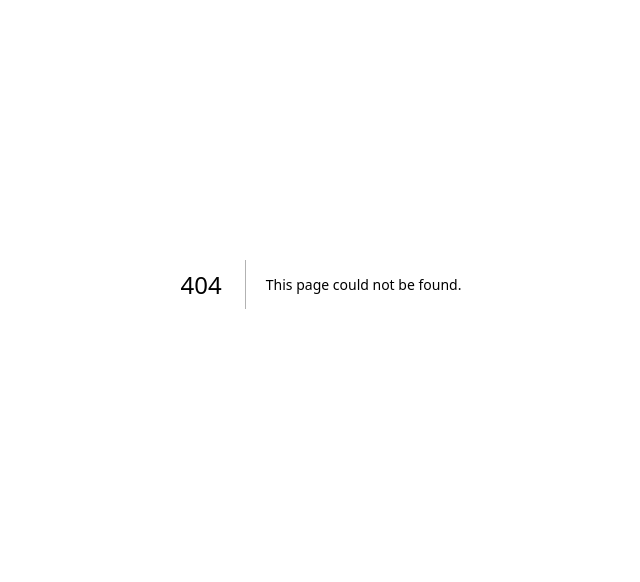
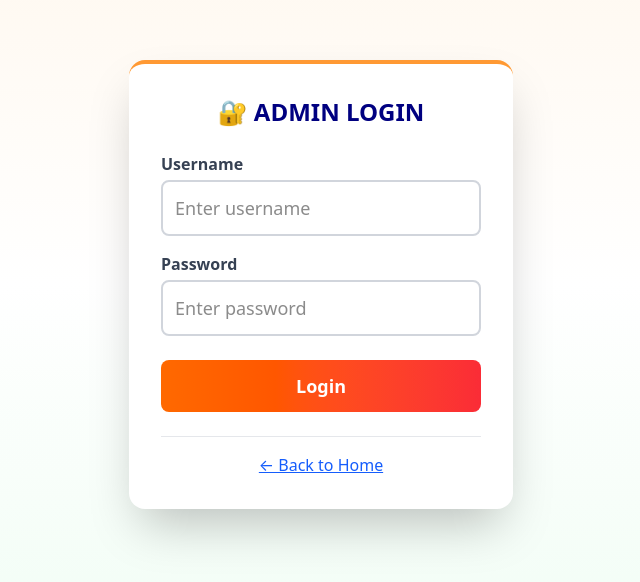
Before and after one commit to kaushikroy29/tripurateer, a Next.js app: page /admin/login in a window 1280 px wide. Before the commit this address had no page. Shown: the part 116-698 px from the top of the page, without its empty margins (319-959 px from the left). Built offline with nearby package versions, Linux system fonts and the light colour scheme.

Commit message:
Add admin login protection

```diff
--- /dev/null
+++ b/src/app/admin/login/page.tsx
@@ -0,0 +1,80 @@
+'use client';
+
+import { useState } from 'react';
+import { login } from '@/lib/auth';
+import { useRouter } from 'next/navigation';
+
+export default function AdminLoginPage() {
+    const [error, setError] = useState('');
+    const [loading, setLoading] = useState(false);
+    const router = useRouter();
+
+    async function handleLogin(formData: FormData) {
+        setLoading(true);
+        setError('');
+
+        const result = await login(formData);
+
+        if (result.success) {
+            router.push('/admin');
+            router.refresh();
+        } else {
+            setError(result.error || 'Login failed');
+        }
+        setLoading(false);
+    }
+
+    return (
+        <main className="min-h-screen bg-gradient-to-b from-orange-50 via-white to-green-50 flex items-center justify-center px-4">
+            <div className="w-full max-w-sm bg-white p-8 rounded-2xl shadow-2xl border-t-4 border-[var(--color-saffron)]">
+                <h1 className="text-2xl font-black text-center text-[var(--color-navy)] mb-6 uppercase">
+                    🔐 Admin Login
+                </h1>
+
+                <form action={handleLogin} className="flex flex-col gap-4">
+                    <div>
+                        <label className="block font-bold mb-1 text-gray-700">Username</label>
+                        <input
+                            name="username"
+                            type="text"
+                            required
+                            autoComplete="username"
+                            className="w-full border-2 border-gray-300 p-3 rounded-lg text-lg focus:border-blue-500 focus:outline-none"
+                            placeholder="Enter username"
+                        />
+                    </div>
+
+                    <div>
+                        <label className="block font-bold mb-1 text-gray-700">Password</label>
+                        <input
+                            name="password"
+                            type="password"
+                            required
+                            autoComplete="current-password"
+                            className="w-full border-2 border-gray-300 p-3 rounded-lg text-lg focus:border-blue-500 focus:outline-none"
+                            placeholder="Enter password"
+                        />
+                    </div>
+
+                    {error && (
+                        <div className="p-3 bg-red-100 text-red-700 rounded-lg text-center font-bold">
+                            {error}
+                        </div>
+                    )}
+
+                    <button
+                        type="submit"
+                        disabled={loading}
+                        className="mt-2 bg-gradient-to-r from-orange-500 to-red-500 hover:from-orange-600 hover:to-red-600 text-white font-bold py-3 rounded-lg text-lg transition-all disabled:opacity-50"
+                    >
+                        {loading ? 'Logging in...' : 'Login'}
+                    </button>
+                </form>
+
+                <div className="mt-6 pt-4 border-t border-gray-200">
+                    <a href="/" className="block text-center text-blue-600 underline">← Back to Home</a>
+                </div>
+            </div>
+        </main>
+    );
+}
--- a/src/app/admin/page.tsx
+++ b/src/app/admin/page.tsx
@@ -1,18 +1,15 @@
 'use client';
 
 import { updateResult, updateSettings } from '../actions';
-import { getSiteSettings } from '@/lib/storage'; // Note: Client components shouldn't import this directly if it was real DB
-import { useState, useEffect } from 'react';
-
-// NOTE: In a real app we'd pass initial data as props or use a separate server component wrapper
-// For this mock simplified setup, we'll fetch on mount or just rely on defaults for now
-// To do it properly with App Router:
-// We should make the page async server component that passes data to a client component form
+import { logout } from '@/lib/auth';
+import { useState } from 'react';
+import { useRouter } from 'next/navigation';
 
 export default function AdminPage() {
     const today = new Date().toISOString().split('T')[0];
     const [message, setMessage] = useState('');
     const [settingsTab, setSettingsTab] = useState(false);
+    const router = useRouter();
 
     async function handleResultUpdate(formData: FormData) {
         const res = await updateResult(formData);
@@ -30,10 +27,24 @@ export default function AdminPage() {
         }
     }
 
+    async function handleLogout() {
+        await logout();
+        router.push('/admin/login');
+        router.refresh();
+    }
+
     return (
         <main className="min-h-screen bg-gray-100 flex flex-col items-center py-10 px-4">
             <div className="w-full max-w-md bg-white p-6 rounded-lg shadow-lg border-2 border-black">
-                <h1 className="text-2xl font-bold mb-6 text-center uppercase">Admin Panel</h1>
+                <div className="flex justify-between items-center mb-6">
+                    <h1 className="text-2xl font-bold uppercase">Admin Panel</h1>
+                    <button
+                        onClick={handleLogout}
+                        className="text-red-600 hover:text-red-800 font-bold text-sm underline"
+                    >
+                        Logout
+                    </button>
+                </div>
 
                 <div className="flex mb-6 border-b border-gray-200">
                     <button
--- /dev/null
+++ b/src/lib/auth.ts
@@ -0,0 +1,37 @@
+'use server';
+
+import { cookies } from 'next/headers';
+
+const ADMIN_USERNAME = process.env.ADMIN_USERNAME || 'admin';
+const ADMIN_PASSWORD = process.env.ADMIN_PASSWORD || 'teer2025';
+const SESSION_NAME = 'admin_session';
+
+export async function login(formData: FormData) {
+    const username = formData.get('username') as string;
+    const password = formData.get('password') as string;
+
+    if (username === ADMIN_USERNAME && password === ADMIN_PASSWORD) {
+        const cookieStore = await cookies();
+        cookieStore.set(SESSION_NAME, 'authenticated', {
+            httpOnly: true,
+            secure: process.env.NODE_ENV === 'production',
+            maxAge: 60 * 60 * 24, // 1 day
+            path: '/',
+        });
+        return { success: true };
+    }
+
+    return { success: false, error: 'Invalid credentials' };
+}
+
+export async function logout() {
+    const cookieStore = await cookies();
+    cookieStore.delete(SESSION_NAME);
+    return { success: true };
+}
+
+export async function checkAuth(): Promise<boolean> {
+    const cookieStore = await cookies();
+    const session = cookieStore.get(SESSION_NAME);
+    return session?.value === 'authenticated';
+}
--- /dev/null
+++ b/src/middleware.ts
@@ -0,0 +1,21 @@
+import { NextResponse } from 'next/server';
+import type { NextRequest } from 'next/server';
+
+export function middleware(request: NextRequest) {
+    const { pathname } = request.nextUrl;
+
+    // Only protect /admin (not /admin/login)
+    if (pathname === '/admin') {
+        const session = request.cookies.get('admin_session');
+
+        if (session?.value !== 'authenticated') {
+            return NextResponse.redirect(new URL('/admin/login', request.url));
+        }
+    }
+
+    return NextResponse.next();
+}
+
+export const config = {
+    matcher: ['/admin'],
+};
```
